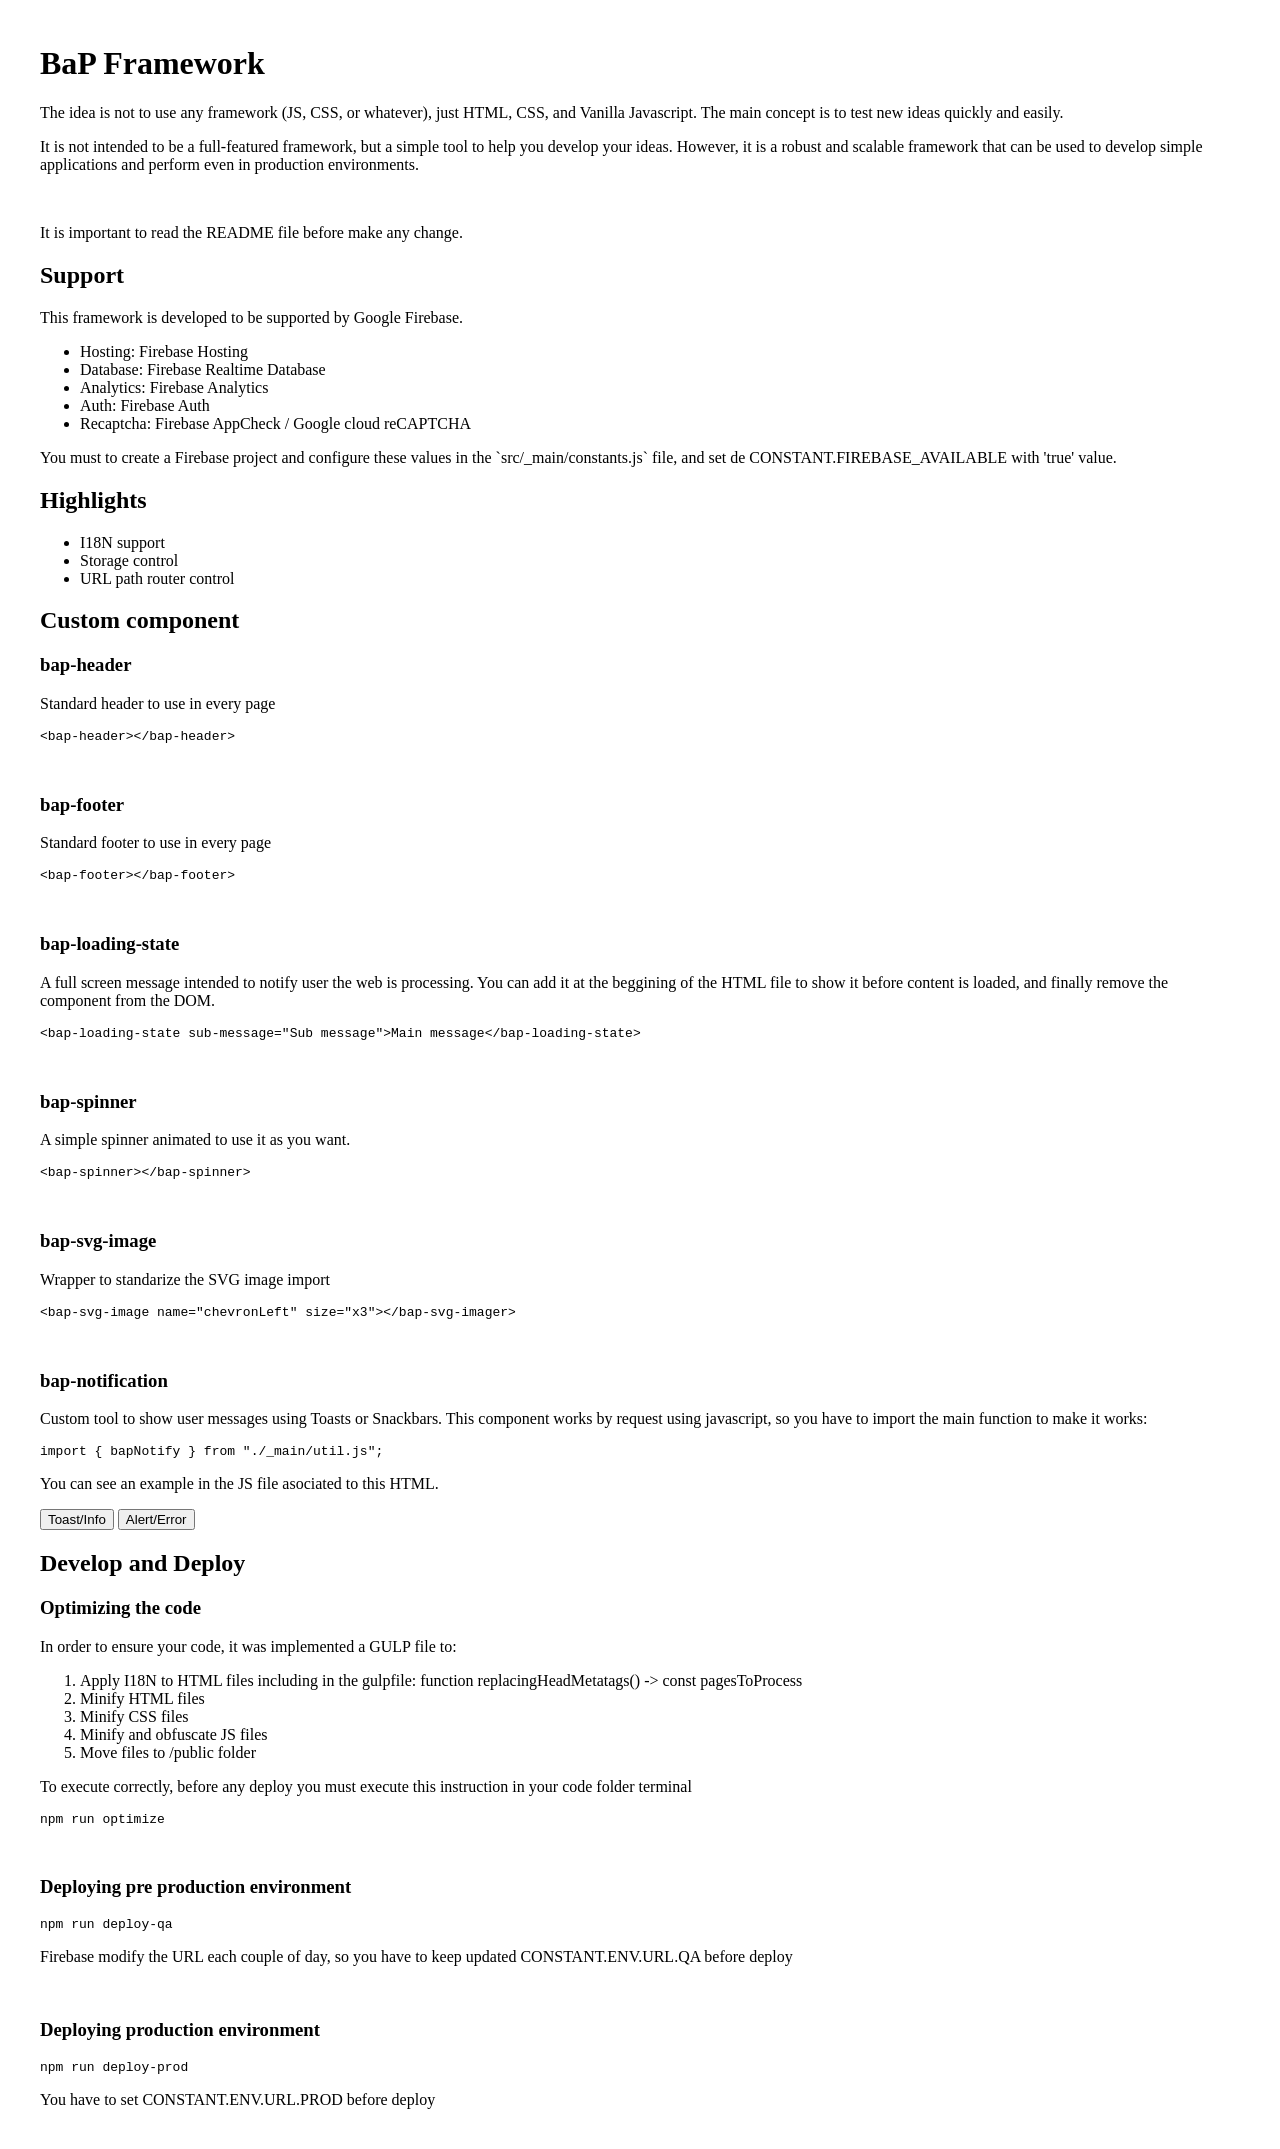
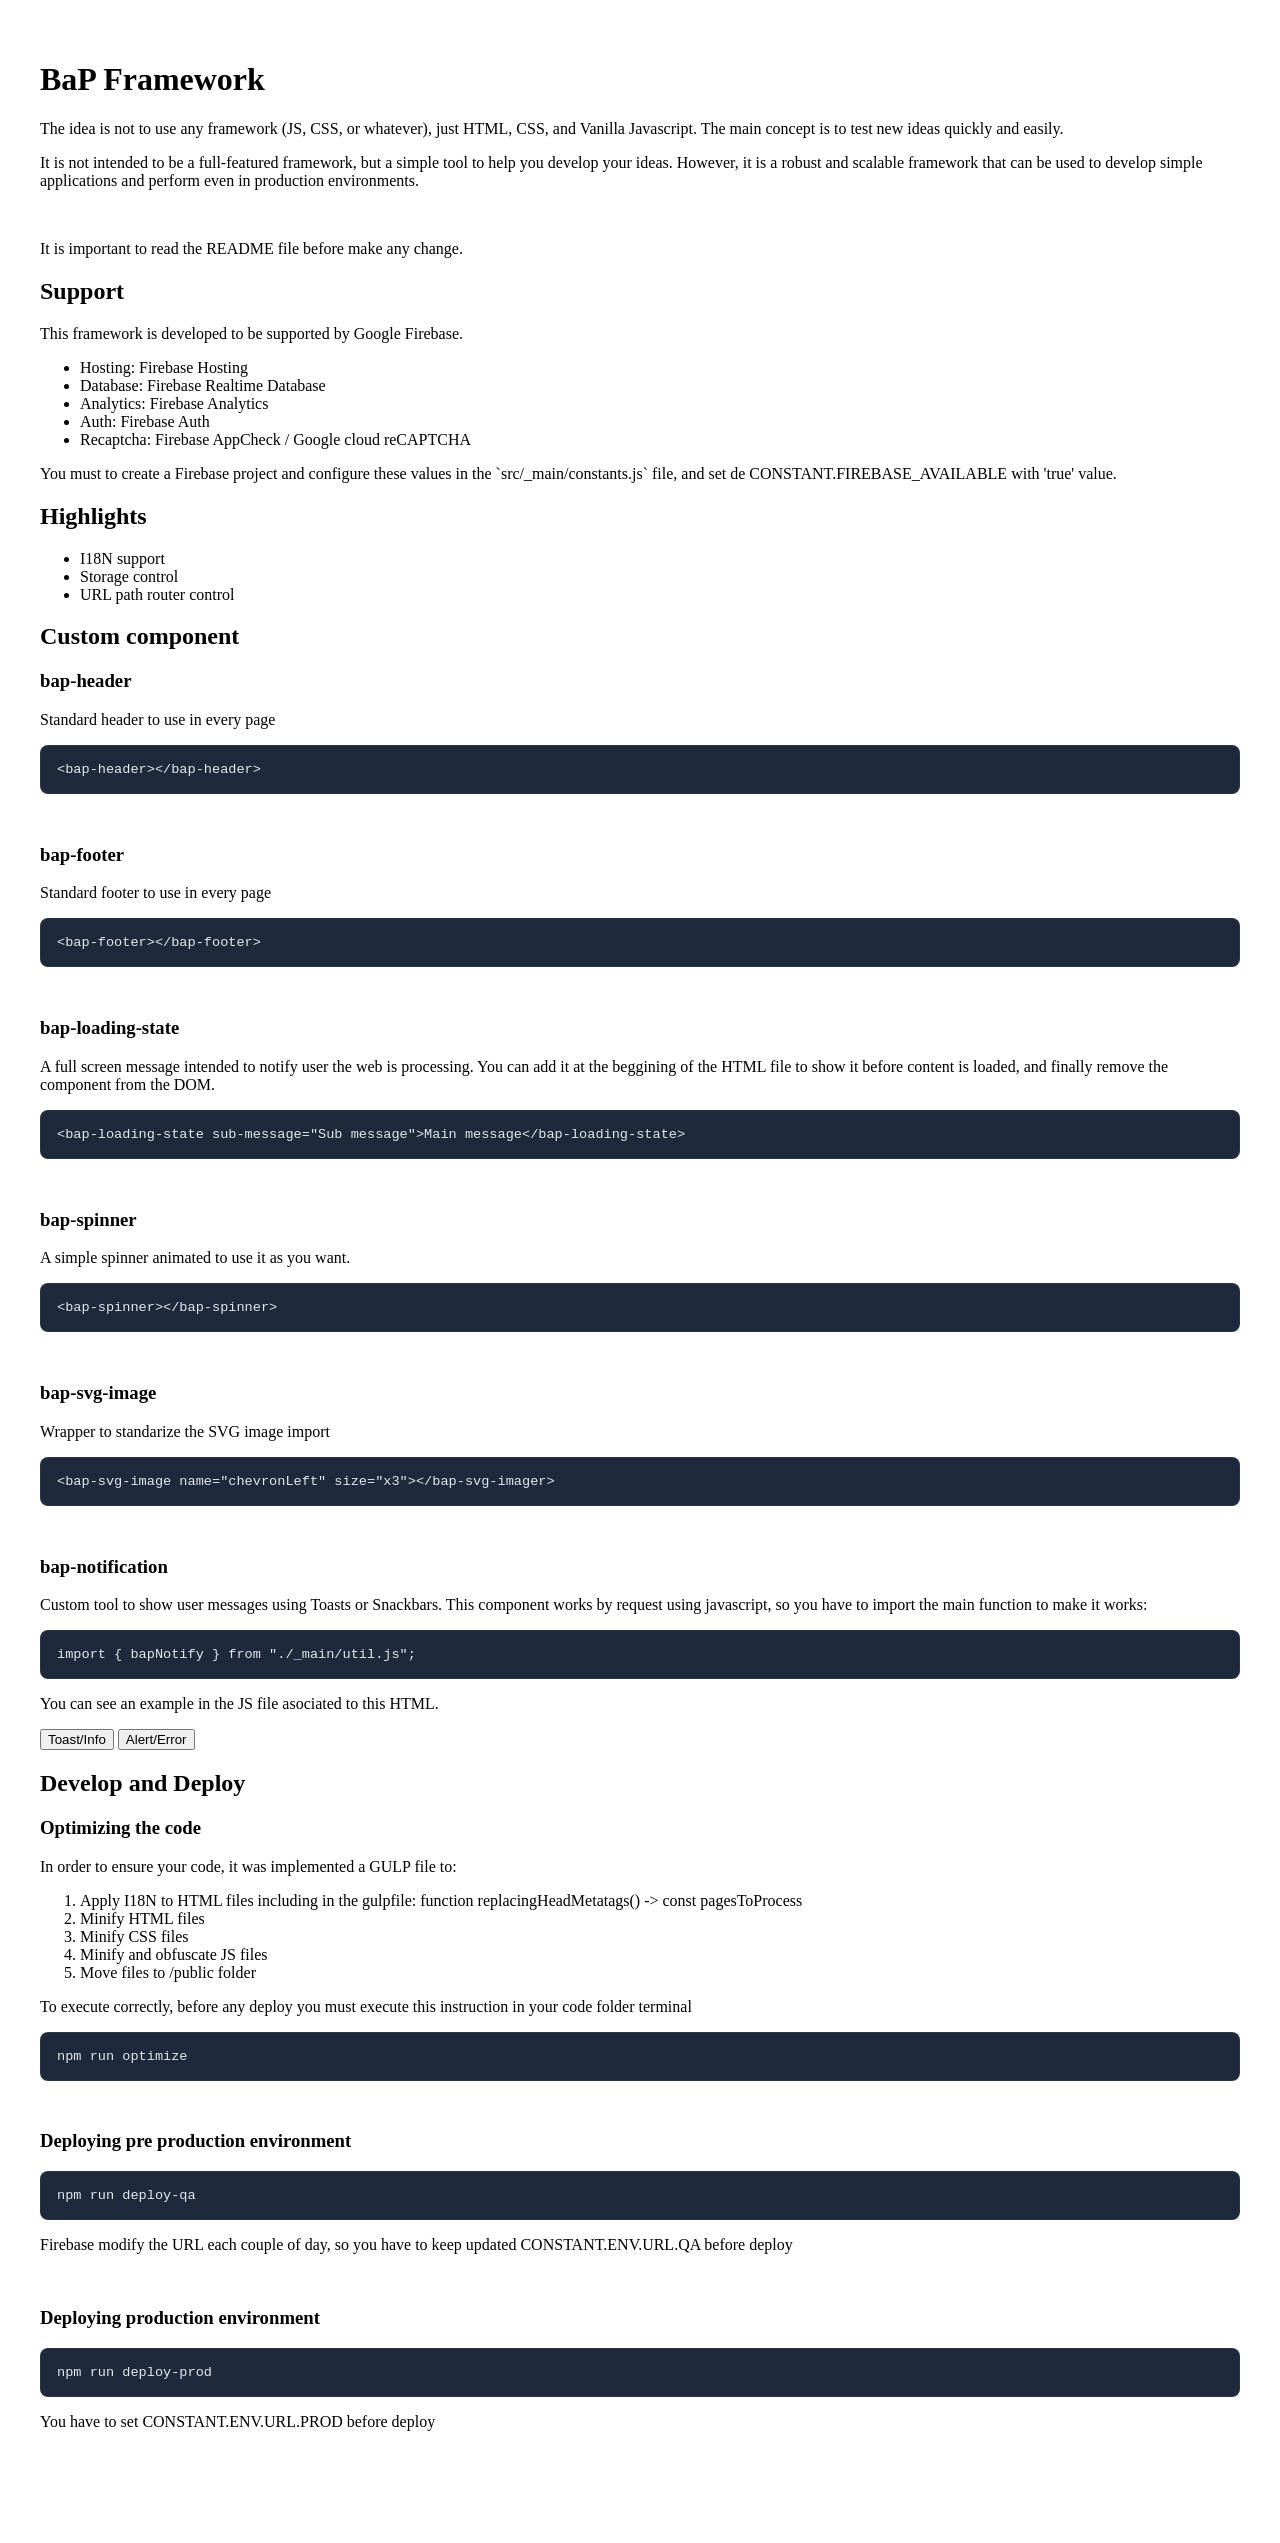

feat(v2.0.0): upgrade completo del framework — diseño, componentes, docs y licencia

--- a/src/index.css
+++ b/src/index.css
@@ -3,17 +3,192 @@
 main {
   margin: 0 auto;
   max-width: 1200px;
+  padding: 2rem 1.5rem;
+}
+
+/* Hero Section */
+.bap-hero {
+  text-align: center;
+  padding: 4rem 1rem;
+  background: radial-gradient(circle at top, rgba(98, 174, 196, 0.15), transparent 70%);
+  border-radius: 20px;
+  margin-bottom: 3rem;
+  border: 1px solid rgba(98, 174, 196, 0.1);
+}
+
+.bap-hero h2 {
+  font-size: 2.5rem;
+  margin-top: 1.5rem;
+  margin-bottom: 1rem;
+  color: var(--font-color);
+  letter-spacing: -0.03em;
+}
+
+.bap-hero p.tagline {
+  font-size: 1.2rem;
+  color: var(--font-color-secondary || #64748b);
+  max-width: 800px;
+  margin: 0 auto 2rem auto;
+  line-height: 1.6;
+}
+
+/* Grids & Cards */
+.bap-grid {
+  display: grid;
+  grid-template-columns: repeat(auto-fit, minmax(300px, 1fr));
+  gap: 2rem;
+  margin-bottom: 4rem;
+}
+
+.bap-card {
+  background: var(--bg-card || rgba(255, 255, 255, 0.05));
+  border: 1px solid rgba(98, 174, 196, 0.15);
+  border-radius: 12px;
+  padding: 2rem;
+  transition: all 0.3s ease;
+  box-shadow: 0 4px 20px rgba(0, 0, 0, 0.05);
+}
+
+.bap-card:hover {
+  transform: translateY(-5px);
+  border-color: var(--accent-color || #62aec4);
+  box-shadow: 0 10px 30px rgba(98, 174, 196, 0.15);
+}
+
+.bap-card h3 {
+  margin-top: 0;
+  font-size: 1.5rem;
+  color: var(--accent-color || #62aec4);
+  border-bottom: 1px solid rgba(98, 174, 196, 0.1);
+  padding-bottom: 0.75rem;
+}
+
+.bap-card p {
+  font-size: 0.95rem;
+  line-height: 1.6;
+  margin-bottom: 1rem;
+}
+
+/* Interactive Playground Section */
+.bap-playground {
+  background: rgba(255, 255, 255, 0.02);
+  border: 1px solid rgba(98, 174, 196, 0.2);
+  border-radius: 16px;
+  padding: 3rem 2rem;
+  margin-bottom: 4rem;
+}
+
+.bap-playground h2 {
+  font-size: 2rem;
+  color: var(--font-color);
+  margin-bottom: 2rem;
+  text-align: center;
+}
+
+.playground-grid {
+  display: grid;
+  grid-template-columns: repeat(auto-fit, minmax(280px, 1fr));
+  gap: 2rem;
+}
+
+.demo-box {
+  background: rgba(255, 255, 255, 0.03);
+  border: 1px solid rgba(255, 255, 255, 0.05);
+  border-radius: 10px;
+  padding: 1.5rem;
+  display: flex;
+  flex-direction: column;
+  justify-content: space-between;
+}
+
+.demo-box h4 {
+  margin-top: 0;
+  font-size: 1.2rem;
+  margin-bottom: 0.5rem;
+  color: var(--font-color);
+}
+
+.demo-preview {
+  margin: 1.5rem 0;
+  display: flex;
+  justify-content: center;
+  align-items: center;
+  min-height: 60px;
+}
+
+.btn-wrapper {
+  display: flex;
+  gap: 10px;
+  flex-wrap: wrap;
+}
+
+/* Code Previews */
+pre {
+  background: #1e293b !important;
+  border-radius: 8px;
   padding: 1rem;
+  overflow-x: auto;
+  border: 1px solid rgba(255, 255, 255, 0.05);
 }
 
-/*
- Tablet
-*/
-@media only screen and (max-width: 1200px) {
+code {
+  background-color: transparent !important;
+  color: #e2e8f0 !important;
+  font-family: 'Courier New', Courier, monospace;
+  font-size: 0.85rem;
+  padding: 0 !important;
 }
 
-/*
- Phones
-*/
-@media only screen and (max-width: 932px) {
+/* Terminal Simulator */
+.terminal-sim {
+  background: #0f172a;
+  border: 1px solid rgba(255, 255, 255, 0.1);
+  border-radius: 10px;
+  padding: 1rem;
+  font-family: monospace;
+  color: #38bdf8;
+  margin-bottom: 1.5rem;
+}
+
+.terminal-header {
+  display: flex;
+  gap: 6px;
+  margin-bottom: 10px;
+}
+
+.dot {
+  width: 12px;
+  height: 12px;
+  border-radius: 50%;
+}
+
+.dot.red { background-color: #ef4444; }
+.dot.yellow { background-color: #f59e0b; }
+.dot.green { background-color: #10b981; }
+
+.terminal-body {
+  font-family: 'Courier New', Courier, monospace;
+  font-size: 0.9rem;
+  color: #e2e8f0;
+}
+
+.terminal-prompt {
+  color: #38bdf8;
+  margin-right: 8px;
+}
+
+/* Footer elements adjustment */
+#footerPage {
+  margin-top: 4rem;
+}
+
+/* Responsive viewports */
+@media only screen and (max-width: 900px) {
+  .bap-hero h2 {
+    font-size: 2rem;
+  }
+  
+  .bap-playground {
+    padding: 2rem 1rem;
+  }
 }
